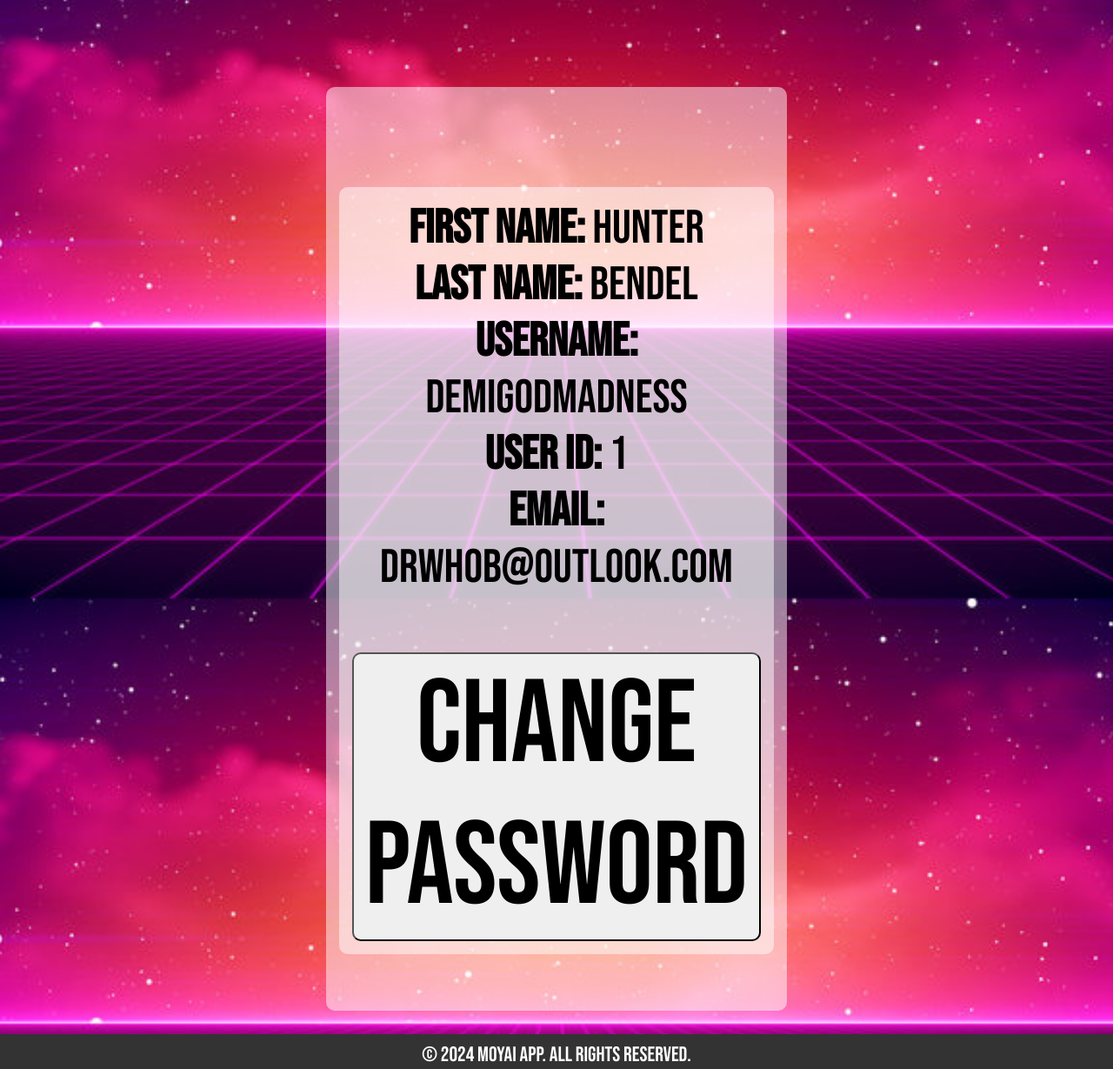
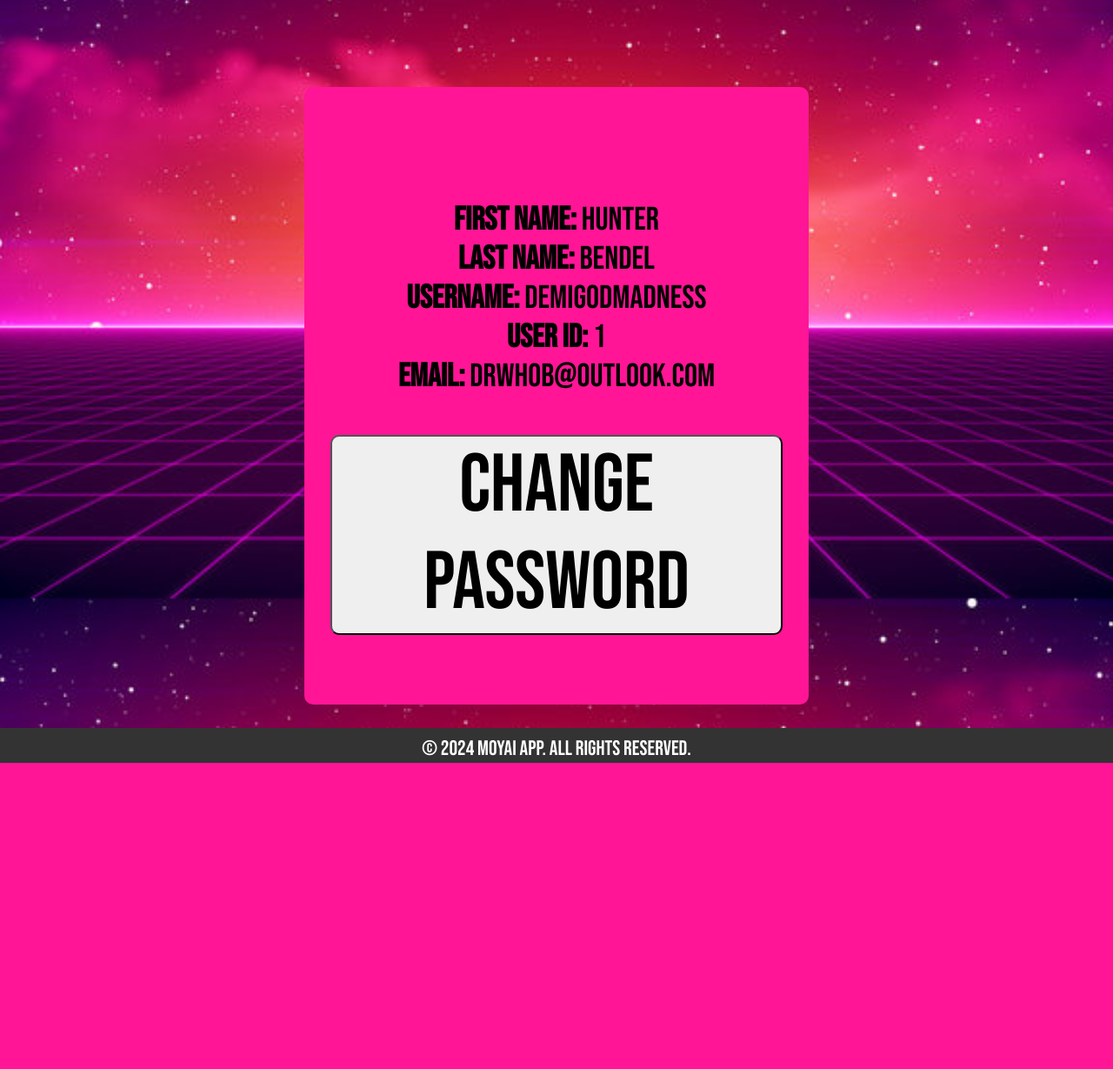
Before and after one commit to HunterBendel/Moyai, a Flask app: page /profile in a window 1280 px wide. Shown: the part 112-1341 px from the top of the page at 87% size. After the commit the page ends 989 px from the top, so only its background shows below. Run offline with Flask 3, Linux system fonts and the light colour scheme; a user stored in the database is signed in; some libraries are stand-ins or nearby versions.

Commit message:
aduted the background for the profile page since there was a bug where there were two containers when there was only one

```diff
--- a/static/profile.css
+++ b/static/profile.css
@@ -24,11 +24,11 @@
 }
 
 .container {
-    background-color: #FFFFFF80;
+    background-color: #ff1596;
     transition: margin-top 0.3s ease; /* Smooth transition for margin-top */
     border-radius: 10px;
-    max-width: 500px;
-    font-size: 150%;
+    max-width: 550px;
+    font-size: 125%;
     text-align: center;
     align-items: center;
     align-content: center;
```
